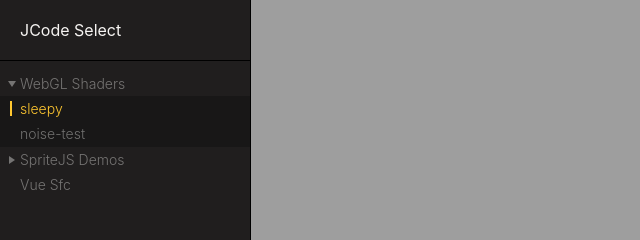
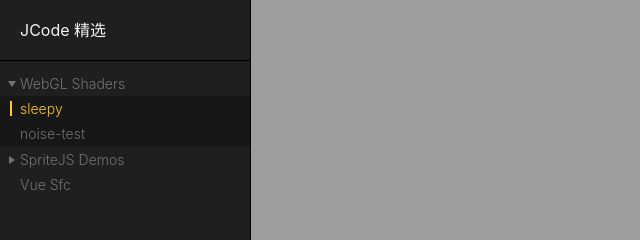
Before and after one commit to xitu/jcode-tools, a website with bundled scripts: page docs/index.html in a window 1280 px wide. Shown: the top 240 px of the page, 0-640 px from the left. Built offline with nearby package versions, Linux system fonts and the light colour scheme.

Commit message:
update title & sidebar

```diff
--- a/docs/index.html
+++ b/docs/index.html
@@ -11,7 +11,7 @@
   <main>
     <div id="sidebar">
       <header>
-        <a class="banner" href="https://spritejs.com">JCode Select</a>
+        <a class="banner" href="###">JCode 精选</a>
       </header>
       <nav class="sidebar">
         <div class="sidebar-menu">
```
